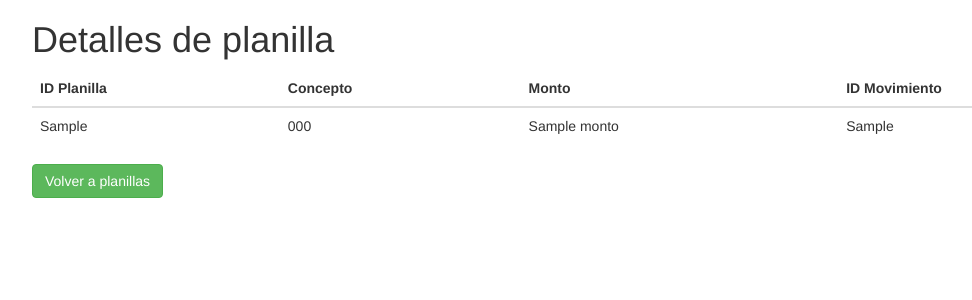
After one commit to JCarlosR/DjangoSqlServ, a Python web app: template DjangoSqlServ/templates/detalles.html in a window 1280 px wide. The commit adds this page. Shown: the top 300 px of the page, without its empty margins (38-1010 px from the left). Run offline with Jinja, Linux system fonts and the light colour scheme; the template is opened without the code that fills it: most values are stand-ins (such as "Sample title", 1, 10 or a date in 2020); some libraries are stand-ins or nearby versions.

Commit message:
Urls and templates

```diff
--- /dev/null
+++ b/DjangoSqlServ/templates/detalles.html
@@ -0,0 +1,35 @@
+<!DOCTYPE html>
+<html lang="es">
+<head>
+	<meta charset="UTF-8">
+	<title>Planillas</title>
+	<link rel="stylesheet" href="https://maxcdn.bootstrapcdn.com/bootstrap/3.3.6/css/bootstrap.min.css">
+</head>
+<body>
+<div class="container">
+	<h1>Detalles de planilla</h1>
+	<table class="table hover">
+		<thead>
+			<tr>
+				<th>ID Planilla</th>
+				<th>Concepto</th>
+				<th>Monto</th>
+				<th>ID Movimiento</th>
+			</tr>
+		</thead>
+		<tbody>
+			{% for d in detalles %}
+				<tr>
+					<td>{{ d.idPlanilla }}</td>
+					<td>{{ d.idConcepto }}</td>
+					<td>{{ d.Monto }}</td>
+					<td>{{ d.idMovimiento }}</td>
+				</tr>
+			{% endfor %}
+		</tbody>
+	</table>
+
+	<a href="/" class="btn btn-success">Volver a planillas</a>
+</div>
+</body>
+</html>
--- a/DjangoSqlServ/templates/planillas.html
+++ b/DjangoSqlServ/templates/planillas.html
@@ -19,6 +19,7 @@
 				<th>Horas falta</th>
 				<th>Total Ingresos</th>
 				<th>Total Descuentos</th>
+				<th>Detalles</th>
 			</tr>
 		</thead>
 		<tbody>
@@ -32,6 +33,9 @@
 					<td>{{ p.HorasFalta }}</td>
 					<td>{{ p.TotalIngresos }}</td>
 					<td>{{ p.TotalDescuentos }}</td>
+					<td>
+						<a href="/detalles/{{ p.idPlanilla }}" class="btn btn-primary">Ver</a>
+					</td>
 				</tr>
 			{% endfor %}
 		</tbody>
```
Also changed, not shown: DjangoSqlServ/urls.py (+6 -5 lines), main/models.py (+9 -0 lines), main/urls.py (deleted, +0 -8 lines), main/views.py (+11 -2 lines).
